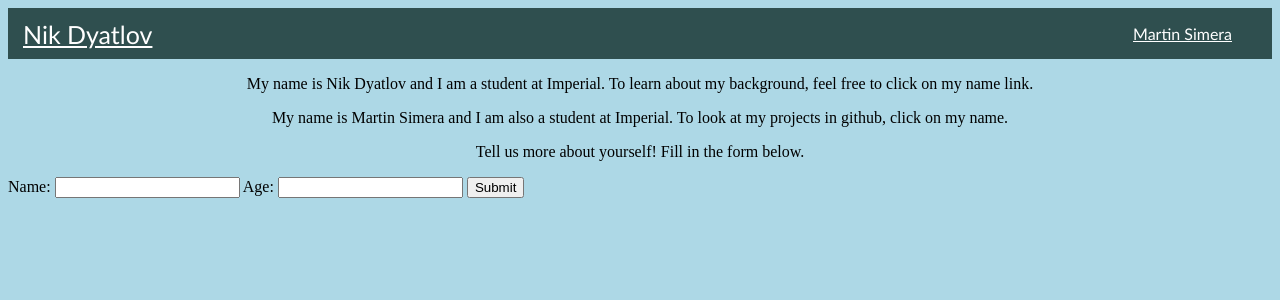
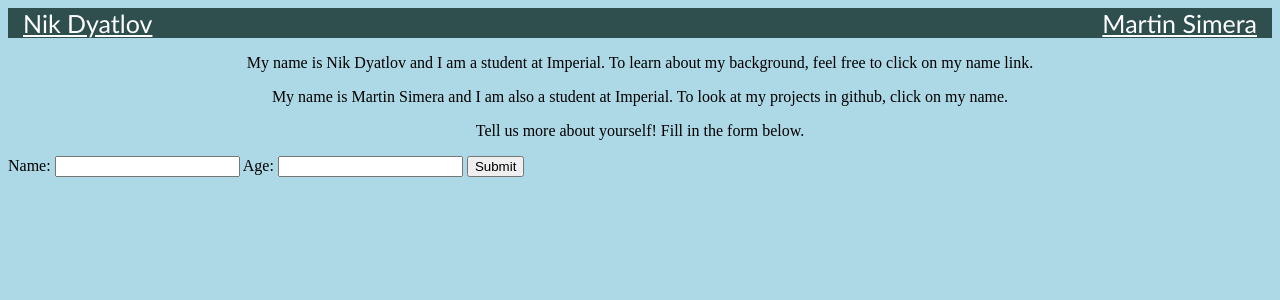
Before and after one commit to FinCoFella/SSELab2, a Flask app: page / in a window 1280 px wide. Shown: the top 300 px of the page. Run offline with Flask 3, Linux system fonts and the light colour scheme.

Commit message:
Fifth Commit

```diff
--- a/templates/index.html
+++ b/templates/index.html
@@ -14,9 +14,7 @@
                 <nav class="navbar">
                         <div class="navdiv">
                                 <div class="logo" ><a href="https://uk.linkedin.com/in/nikitadyatlov">Nik Dyatlov</a></div>
-                                <ul>
-                                        <li><a href="https://github.com/martinsimera">Martin Simera</a></li>
-                                </ul>
+				<div class="logo" ><a href="https://github.com/martinsimera">Martin Simera</a></div>
 			</div></nav>
                         <p> My name is Nik Dyatlov and I am a student at Imperial. To learn about my background, feel free to click on my name link. </p>
 			<p> My name is Martin Simera and I am also a student at Imperial. To look at my projects in github, click on my name.</p>
```
